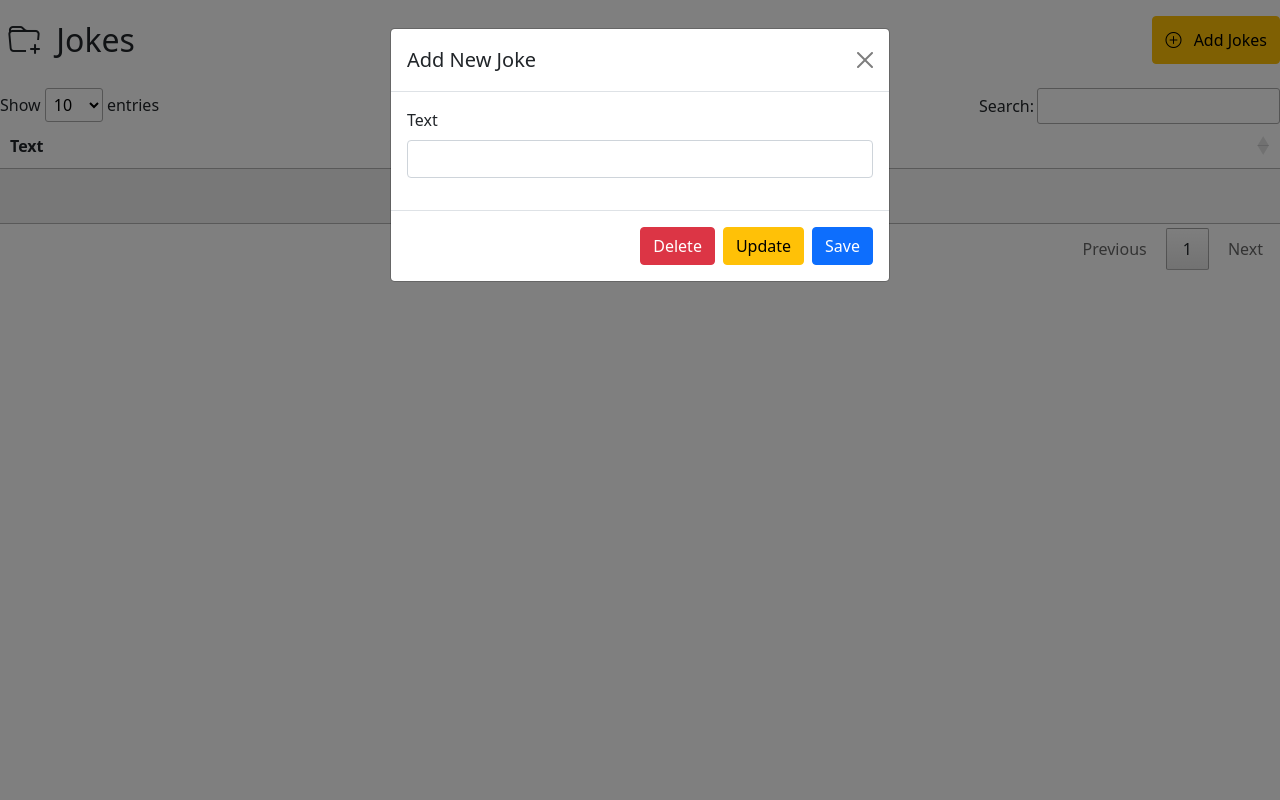
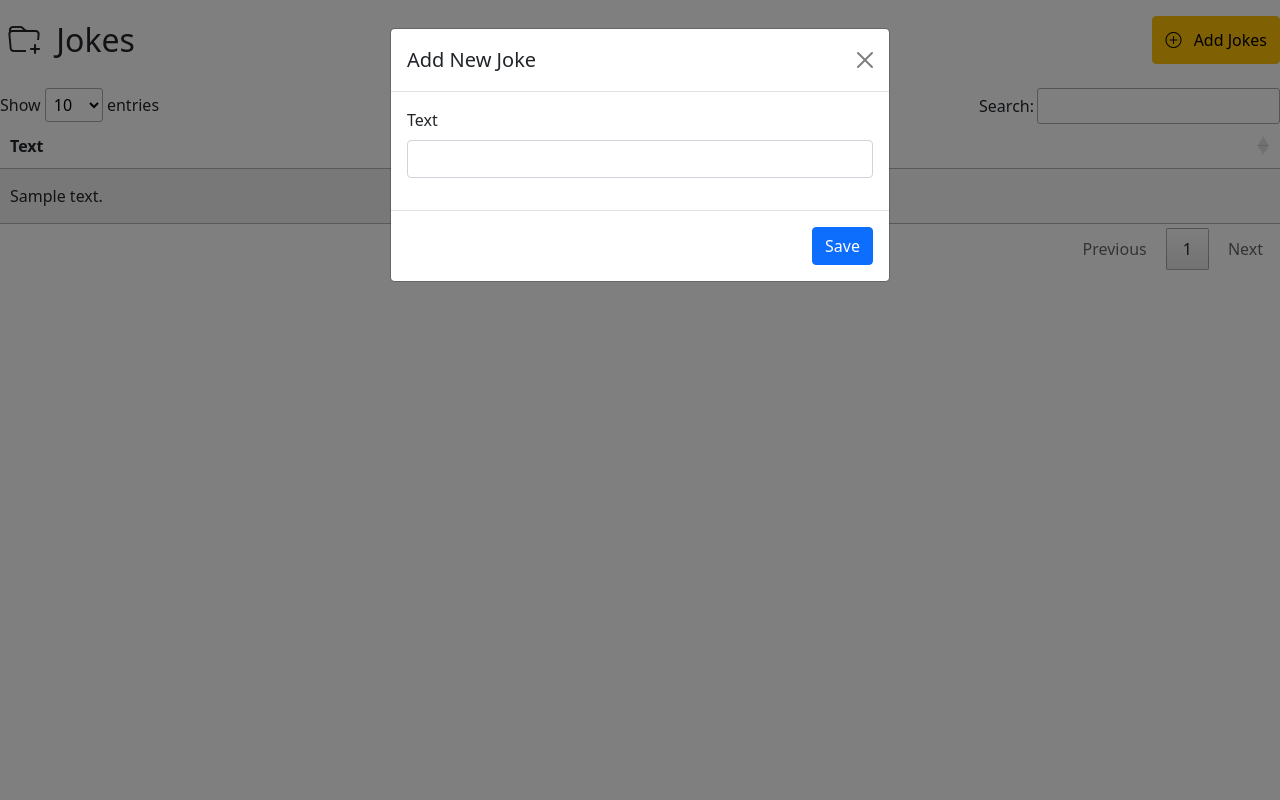
Before and after one commit to Boutainaelatbaoui/Joke-mvc, a PHP site: page / in a window 1280 px wide, after a click on "Add Jokes". Run offline with PHP 8.4, Linux system fonts and the light colour scheme; tables that the repository leaves empty hold one stand-in row (values such as "Sample post"); lists and menus that the app fills with data are empty; some libraries are stand-ins or nearby versions.

Commit message:
Added files

```diff
--- /dev/null
+++ b/MVCCRUD/assets/js/main.js
@@ -0,0 +1,13 @@
+function addJoke(){
+    document.getElementById('joke-save-btn').style.display   = "block";
+    document.getElementById('joke-update-btn').style.display = "none";
+
+    document.getElementById('form-joke').reset();
+}
+
+function editJoke(id){
+    document.getElementById('joke-save-btn').style.display   = "none";
+    document.getElementById('joke-update-btn').style.display = "block";
+    document.getElementById("joke-id").value = id;
+    document.getElementById('joke-text').value = document.getElementById(id).getAttribute("text");
+}
--- a/MVCCRUD/config.php
+++ b/MVCCRUD/config.php
@@ -5,7 +5,7 @@
       private $serv = 'localhost';
       private $user = 'root';
       private $pass = '';
-      private $bd = 'youtrain';
+      private $bd = 'joke';
 
 
       private function pdoConnection()
--- a/MVCCRUD/jokeForm/view.php
+++ b/MVCCRUD/jokeForm/view.php
@@ -1,23 +1,22 @@
 <div class="modal fade" id="modal-joke">
 		<div class="modal-dialog">
 			<div class="modal-content">
-				<form action="" method="POST" id="form-task">
+				<form action="../jokeForm/controller.php" method="POST" id="form-joke">
 					<div class="modal-header">
 						<h5 class="modal-title">Add New Joke</h5>
 						<button type="button" class="btn-close" data-dismiss="modal"></button>
 					</div>
 					<div class="modal-body">
 							<!-- This Input Allows Storing Task Index  -->
-							<input  type="hidden" name="task-id" id="task-id">
+							<input  type="hidden" name="joke-id" id="joke-id">
 							<div class="mb-3">
 								<label class="form-label">Text</label>
-								<input type="text" class="form-control" name="title" id="task-title"/>
+								<input type="text" class="form-control" name="text" id="joke-text"/>
 							</div>
 					</div>
 					<div class="modal-footer">
-						<button type="submit" name="delete" class="btn btn-danger task-action-btn" id="task-delete-btn">Delete</a>
-						<button type="submit" name="update" class="btn btn-warning task-action-btn" id="task-update-btn">Update</a>
-						<button type="submit" name="save" class="btn btn-primary task-action-btn" id="task-save-btn">Save</button>
+						<button type="submit" name="update" class="btn btn-warning" id="joke-update-btn">Update</a>
+						<button type="submit" name="save" class="btn btn-primary" id="joke-save-btn">Save</button>
 					</div>
 				</form>
 			</div>
--- a/MVCCRUD/jokeList/view.php
+++ b/MVCCRUD/jokeList/view.php
@@ -1,3 +1,8 @@
+<?php
+    include_once '../model/jokeList.php';
+    $all_jokes = new Joke();
+    $jokes = $all_jokes->allJokes();
+?>
 <table id="data-table" class="display dataTable" style="width: 100%" aria-describedby="example_info">
     <thead>
         <tr>
@@ -6,15 +11,23 @@
         </tr>
     </thead>
     <tbody>
-            <tr class="odd"  id = "">
-                <td class="sorting_1"></td>
+        <?php
+            foreach ($jokes as $joke) {
+        ?>
+            <tr class="odd"  id = "<?= $joke['id']; ?>"  text = "<?=$joke['text']; ?>">
+                <td class="sorting_1"><?= $joke['text'] ?></td>
                 <td>
                     <div class="d-flex fs-3">
-                        <a href="#modal-city" data-bs-toggle="modal" class="btn btn-warning me-3"><i class="bi bi-pencil-square users-icon"></i></a>
-                        <a href="" class="btn btn-danger text-dark"><i class="bi bi-trash3-fill users-icon"></i></a>
+                        <button type="button" class="btn btn-warning me-3" data-toggle="modal" data-target="#modal-joke" onclick="editJoke(<?= $joke['id'] ?>)">
+                            <i class="bi bi-pencil-square users-icon"></i>
+                        </button>
+                        <a href="../jokeList/controller.php?id=<?= $joke['id'] ?>" class="btn btn-danger text-dark"><i class="bi bi-trash3-fill users-icon"></i></a>
                     </div>
                 </td>
             </tr>
+        <?php
+            }
+        ?>
     </tbody>
 </table>
-<script src="assets/js/main.js"></script>
+<script src="../assets/js/main.js"></script>
--- a/MVCCRUD/model/jokeList.php
+++ b/MVCCRUD/model/jokeList.php
@@ -0,0 +1,36 @@
+<?php
+require_once '../config.php';
+
+class Joke extends Connection
+{
+
+    public $id;
+    public $text;
+
+    function __construct($text = null, $id = null)
+    {
+        $this->text = $text;
+        $this->id = $id;
+    }
+
+    function setId($id)
+    {
+        $this->id = $id;
+    }
+
+    public function allJokes()
+    {
+        $sql = "SELECT * FROM jokes";
+        $stmt = $this->connect()->prepare($sql);
+        $stmt->execute();
+        $result = $stmt->fetchAll();
+        return $result;
+    }
+
+    public function deleteJoke()
+    {
+        $sql = "DELETE FROM jokes WHERE id = ? ";
+        $stmt = $this->connect()->prepare($sql);
+        $stmt->execute([$this->id]);
+    }
+}
--- a/MVCCRUD/public/index.php
+++ b/MVCCRUD/public/index.php
@@ -13,7 +13,7 @@
             <span>Jokes</span>
         </div>
         <!-- <a href="#modal-joke" data-bs-toggle="modal" class="btn btn-warning me-4 mt-2"><i class="bi bi-plus-circle me-2"></i> Add Jokes</a> -->
-        <button type="button" class="btn btn-warning" data-toggle="modal" data-target="#modal-joke">
+        <button type="button" class="btn btn-warning" data-toggle="modal" data-target="#modal-joke" onclick="addJoke()">
             <i class="bi bi-plus-circle me-2"></i> Add Jokes
         </button>
     </div>
@@ -41,5 +41,6 @@
             });
         });
     </script>
+    <script src="../assets/js/main.js"></script>
 </body>
 </html>
```
Also changed, not shown: MVCCRUD/jokeForm/controller.php (+16 -0 lines), MVCCRUD/jokeList/controller.php (+10 -0 lines), MVCCRUD/model/jokeForm.php (+29 -0 lines).
